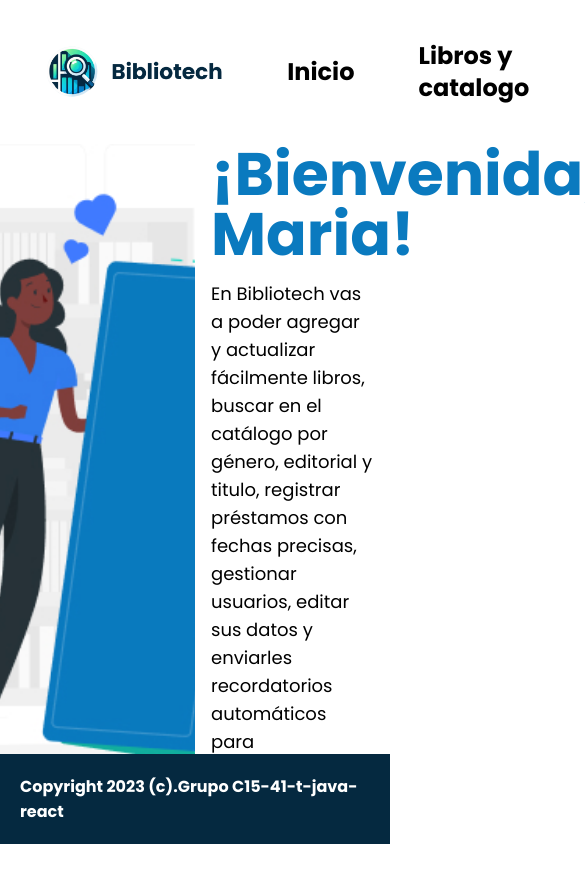
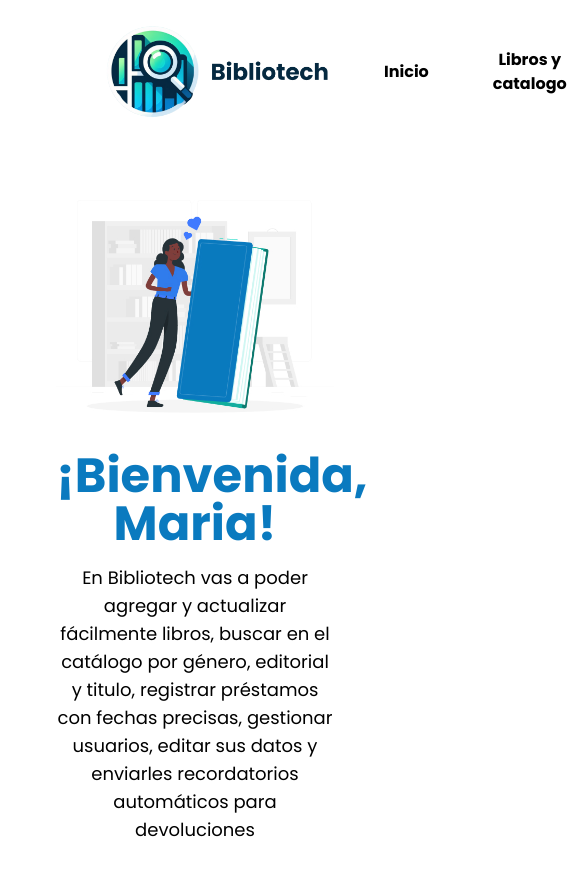
Before and after one commit to No-Country/c15-41-t-java-react, a React (Vite) app in the folder FrontEnd/: page /home in a window 390 px wide. Shown: the top 882 px of the page, 585 px wide, since content can reach past the window. Before the commit the page ends 844 px from the top, so only its background shows below. Built offline with nearby package versions, Linux system fonts and the light colour scheme.

Commit message:
fix: responsive home and footer

```diff
--- a/FrontEnd/src/components/Footer.tsx
+++ b/FrontEnd/src/components/Footer.tsx
@@ -1,9 +1,7 @@
 const Footer = () => {
   return (
-    <div className="fixed bottom-0 flex w-full items-center justify-center bg-blueDark p-5">
-      <p className="text-md font-bold text-white md:text-2xl">
-        Copyright 2023 (c).Grupo C15-41-t-java-react
-      </p>
+    <div className="flex h-16 w-full items-center justify-center bg-blueDark p-5 max-md:hidden">
+      <p className="text-xs font-bold text-white">Copyright 2023 (c).Grupo C15-41-t-java-react</p>
     </div>
   )
 }
--- a/FrontEnd/src/components/Home.tsx
+++ b/FrontEnd/src/components/Home.tsx
@@ -3,12 +3,14 @@ import imgHome from '../assets/img/rafiki.jpg'
 
 const Home: React.FC = () => {
   return (
-    <div className="flex ">
-      <div className="w-1/2">
+    <div className="mb-11 flex p-10 max-md:flex-col max-md:items-center">
+      <div className=" w-1/2 p-4 max-md:w-full max-md:text-center">
         <img src={imgHome} alt="Imagen de pagina Home" className="h-full w-full object-cover" />
       </div>
-      <div className="flex w-1/2 flex-col justify-center px-4">
-        <h1 className="mb-4 text-6xl font-bold text-blueLight">¡Bienvenida, Maria! </h1>
+      <div className="w-1/2 flex-col p-4 px-4 max-md:w-full max-md:text-center">
+        <h1 className="mb-4 justify-items-start text-6xl font-bold text-blueLight max-md:text-5xl">
+          ¡Bienvenida, Maria!
+        </h1>
         <p className="text-lg">
           En Bibliotech vas a poder agregar y actualizar fácilmente libros, buscar en el catálogo
           por género, editorial y titulo, registrar préstamos con fechas precisas, gestionar
--- a/FrontEnd/src/components/Layout.tsx
+++ b/FrontEnd/src/components/Layout.tsx
@@ -1,35 +1,40 @@
 import { Link, Outlet } from 'react-router-dom'
-import logotipo from '../assets/BiblioTech.png'
+import logotipo from '../../public/isologotipo.png'
 import Footer from './Footer'
 
 export default function Layout() {
   return (
     <>
-      <header className="color-beige flex h-36 items-center">
-        <img src={logotipo} alt="aca va la imagen del logo" className="h-full p-8" />
-        <Link to="/home" className="p-8 text-2xl font-bold text-black no-underline hover:underline">
+      <header className="flex h-36 items-center justify-start">
+        <img src={logotipo} alt="logo" className="h-full pl-24" />
+        <Link
+          to="/home"
+          className="p-8 text-center text-2xl font-bold text-black no-underline hover:underline max-lg:text-base"
+        >
           Inicio
         </Link>
         <Link
           to="/libros"
-          className="p-8 text-2xl font-bold text-black no-underline hover:underline"
+          className="p-8 text-center text-2xl font-bold text-black no-underline hover:underline max-lg:text-base"
         >
           Libros y catalogo
         </Link>
         <Link
           to="/prestamos"
-          className="p-8 text-2xl font-bold text-black no-underline hover:underline"
+          className="p-8 text-center text-2xl font-bold text-black no-underline hover:underline max-lg:text-base"
         >
           Prestamos
         </Link>
         <Link
           to="/usuarios"
-          className="p-8 text-2xl font-bold text-black no-underline hover:underline"
+          className="p-8 text-center text-2xl font-bold text-black no-underline hover:underline max-lg:text-base"
         >
           Usuarios
         </Link>
       </header>
-      <Outlet />
+      <main className="m-13">
+        <Outlet />
+      </main>
       <Footer />
     </>
   )
--- a/FrontEnd/src/components/LoginForm.tsx
+++ b/FrontEnd/src/components/LoginForm.tsx
@@ -89,7 +89,7 @@ export const LoginForm: React.FC = () => {
         </div>
 
         <button
-          className="h-[53px] w-full rounded-[32px] border-none bg-blueDark py-2 text-[17px] font-bold leading-normal text-white shadow-btn hover:cursor-pointer"
+          className="shadow-btn h-[53px] w-full rounded-[32px] border-none bg-blueDark py-2 text-[17px] font-bold leading-normal text-white hover:cursor-pointer"
           type="submit"
         >
           Iniciar sesión
```
Also changed, not shown: FrontEnd/src/assets/BiblioTech.png (deleted).
